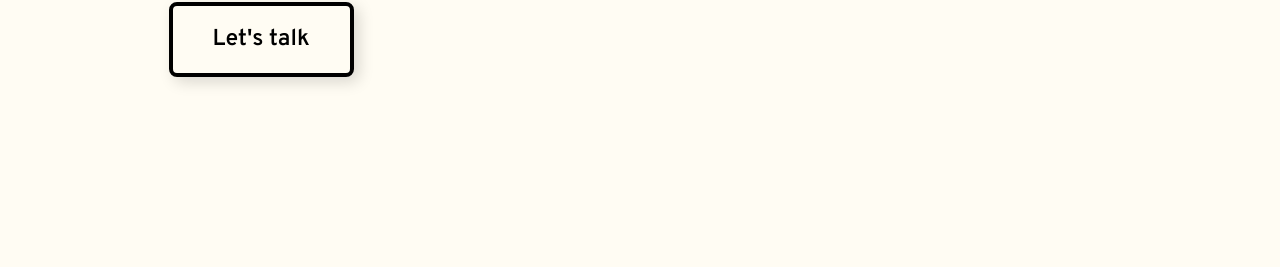
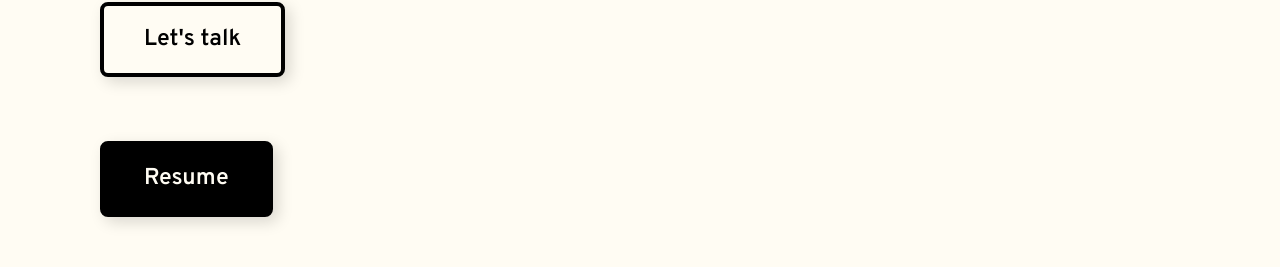
Before and after one commit to ChristianBockshorn/Portfolio, an Angular app: page / in a window 1280 px wide. Shown: the part 1615-1882 px from the top of the page. Built offline with nearby package versions, Linux system fonts and the light colour scheme.

Commit message:
edit portfolio section

```diff
--- a/src/app/landingPage/about-me/about-me.component.html
+++ b/src/app/landingPage/about-me/about-me.component.html
@@ -14,6 +14,7 @@
             <div>
 
                 <a href="#letstalk"><span id="btn">Let's talk</span></a>
+                <a href="#letstalk"><span id="btnResume">Resume</span></a>
             </div>
         </div>
 
--- a/src/app/landingPage/portfolio-section/portfolio-section.component.html
+++ b/src/app/landingPage/portfolio-section/portfolio-section.component.html
@@ -22,7 +22,8 @@
 
          <div class="projectBtn">
             <a [href]="project.gitHubURL" target="_blank" id="btn">GitHub</a>
-                <a [href]="project.liveTestURL" target="_blank" id="btn">Live Test</a>
+            <a [href]="project.liveTestURL" target="_blank" id="btn"
+               *ngIf="project.name !== 'Portfolio' || project.liveTestURL">Live Test</a>
          </div>
 
       </div>
--- a/src/app/landingPage/portfolio-section/portfolio-section.component.ts
+++ b/src/app/landingPage/portfolio-section/portfolio-section.component.ts
@@ -37,12 +37,13 @@ export class PortfolioSectionComponent {
       'liveTestURL': 'https://pokedex-api.christian-bockshorn.de'
     },
     {
-      'img': './assets/img/Project-img/join.png',
+      'img': './assets/img/portfolio.png',
       'name': 'Portfolio',
       'usedTech': 'Angular | Typescript | HTML | SCSS | Figma',
-      'description': 'Task manager inspired by the Kanban System. Create and organize tasks using drag and drop functions, assign users and categories.',
+      'description': 'My portfolio is a digital presentation of my work and skills, showing my expertise and creativity at a glance.',
       'gitHubURL': 'https://github.com/ChristianBockshorn/Portfolio',
-      'liveTestURL': ''
+      // 'liveTestURL': ''
     }
   ];
+Portfolio: any;
 }
--- a/src/styles.scss
+++ b/src/styles.scss
@@ -42,6 +42,33 @@
    }
 }
 
+#btnResume {
+   padding: 20px 40px;
+   justify-content: center;
+   align-items: center;
+   gap: 10px;
+   border: 4px solid #000;
+   box-shadow: 5px 5px 15px #00000026;
+   font-family: Overpass;
+   font-size: 23px;
+   font-style: normal;
+   font-weight: 600;
+   line-height: 120%;
+   white-space: nowrap;
+   display: inline-flex;
+   cursor: pointer;
+   transition: transform .3s ease, background-color .3s ease, color .3s ease;
+   margin: 64px 64px 0 0;
+   border-radius: 8px;
+   background-color: #000000;
+   color: #fffcf3;
+
+   &:hover {
+      font-weight: 600;
+      color: #000000;
+      background-color: #fffcf3;
+   }
+}
 
 /* width */
 ::-webkit-scrollbar {
```
Also changed, not shown: src/assets/img/portfolio.png (added). Lines whose indentation alone changed are shown as unchanged.
